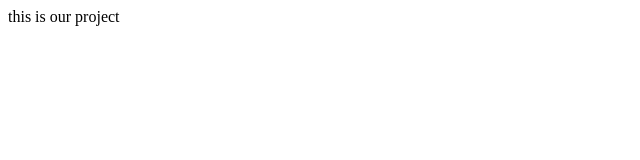
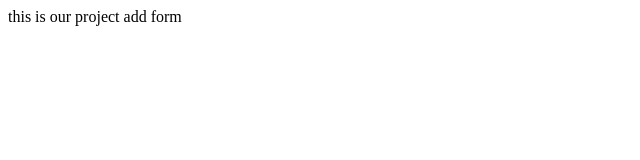
Before and after one commit to Rashmipriyarp/new_repo, a plain HTML site: page index.html in a window 1280 px wide. Shown: the full height of the page, 0-640 px from the left. Drawn offline with Linux system fonts and the light colour scheme.

```diff
--- a/index.html
+++ b/index.html
@@ -3,6 +3,7 @@
   <title>Application</title>
   <body>
     this is our project
+    add form
     </body>
     </head>
     </html>
```
